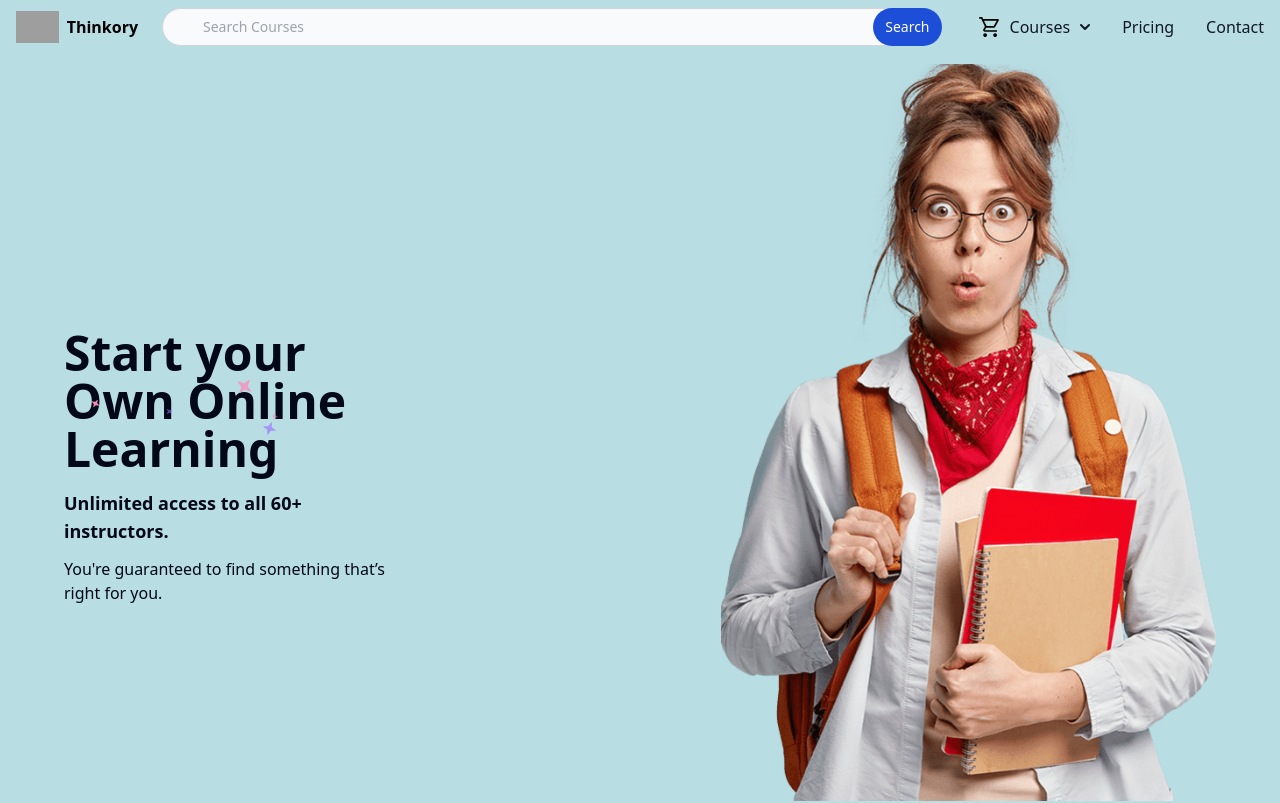
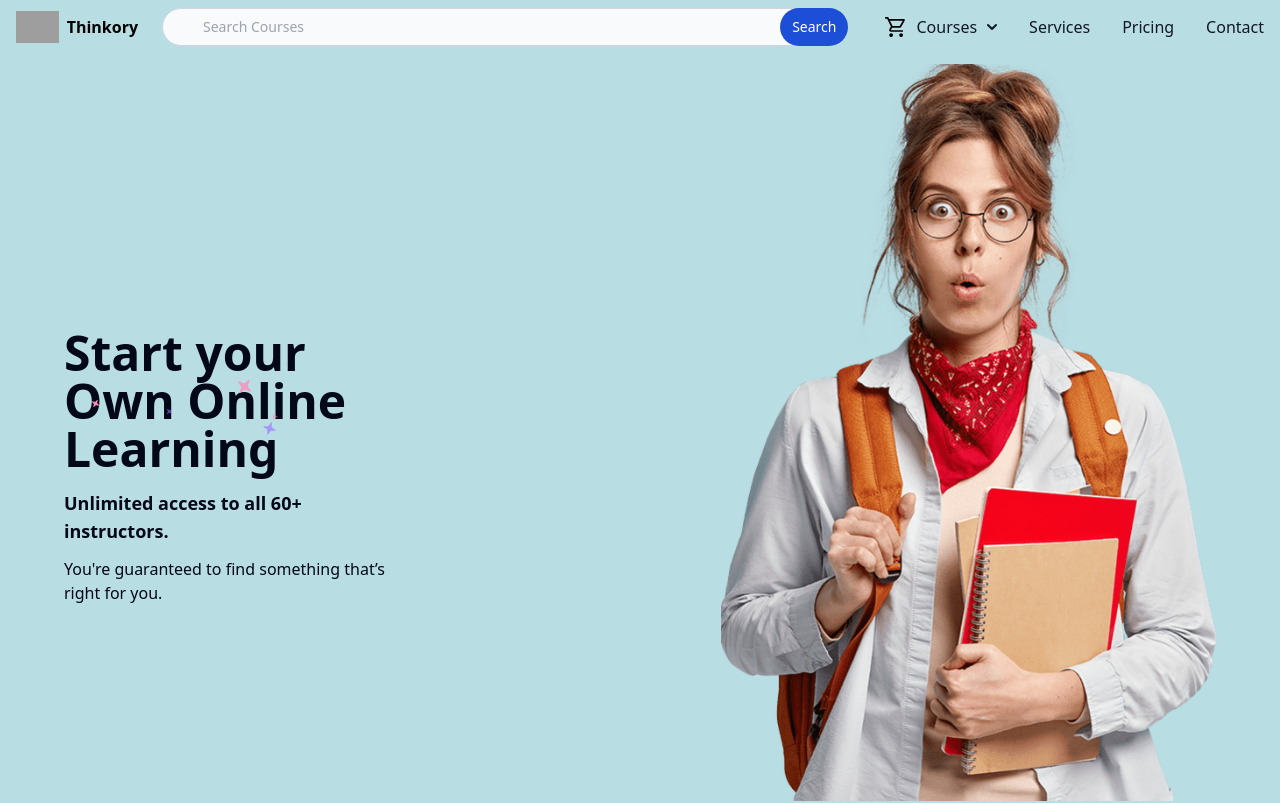
Before and after one commit to sivanesan1103/revamp_contest, a React (Vite) app: page / in a window 1280 px wide. Shown: the top 803 px of the page. Built offline with nearby package versions, Linux system fonts and the light colour scheme; grey boxes are pictures that could not be loaded.

Commit message:
card page namee chang

```diff
--- a/src/components/Error/Error.jsx
+++ b/src/components/Error/Error.jsx
@@ -1,18 +1,27 @@
 import { useRouteError } from "react-router-dom";
+import errvid from './Vadivelu_empty_pocket.mp4';
 
 export const ErrorPage = () => {
     let error = useRouteError();
     console.log(error);
 
     return (
-        <div>
-            <h1>Error</h1>
-
-                <div>
-                    <p>Status: {error.status}</p>
-
-                </div>
-
+        <div className="flex flex-col items-center justify-center min-h-screen text-gray-900 bg-gray-100">
+            <h1 className="mb-4 text-4xl font-bold">Error</h1>
+            <p className="mb-4 text-lg">Status: {error.status || 'Unknown'}</p>
+            <div className="w-full max-w-md">
+            <video
+    controls
+    src={errvid}
+    className="w-full"
+    autoPlay
+    loop
+    muted
+    playsInline
+>
+                    Your browser does not support the video tag.
+                </video>
+            </div>
         </div>
     );
 };
--- a/src/components/NavBar/NavBar.jsx
+++ b/src/components/NavBar/NavBar.jsx
@@ -159,7 +159,14 @@ export const Navbar = () => {
                 </div>
               </div>
             </li>
-
+            <li>
+              <a
+                href="/err"
+                className="block px-3 py-2 text-gray-900 rounded hover:bg-gray-100 md:hover:bg-transparent md:border-0 md:hover:text-blue-700 md:p-0 dark:text-white md:dark:hover:text-blue-500 dark:hover:bg-gray-700 dark:hover:text-white md:dark:hover:bg-transparent"
+              >
+                Services
+              </a>
+            </li>
             <li>
               <Link to="/Pricing" className="block px-3 py-2 text-gray-900 rounded hover:bg-gray-100 md:hover:bg-transparent md:border-0 md:hover:text-blue-700 md:p-0 dark:text-white md:dark:hover:text-blue-500 dark:hover:bg-gray-700 dark:hover:text-white md:dark:hover:bg-transparent">
                 Pricing
```
Also changed, not shown: 1 other file (tests, documents, lock files or other folders).
